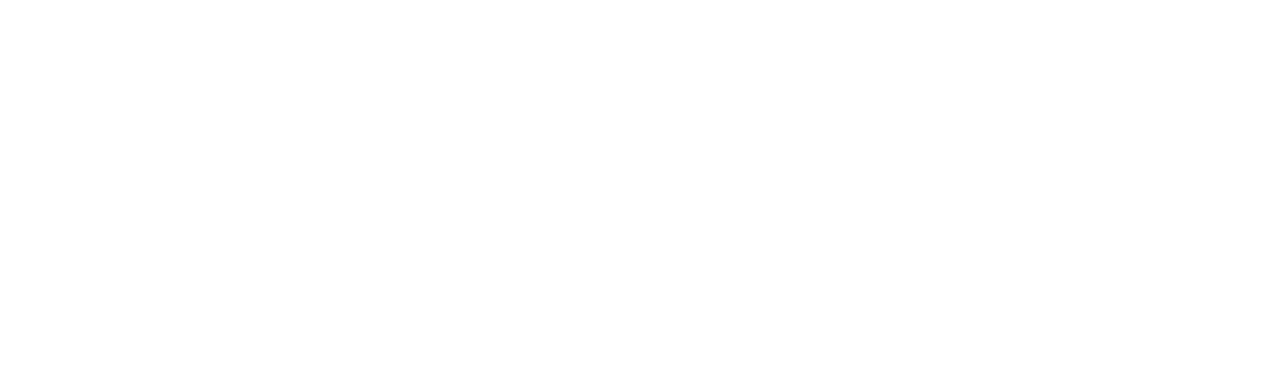
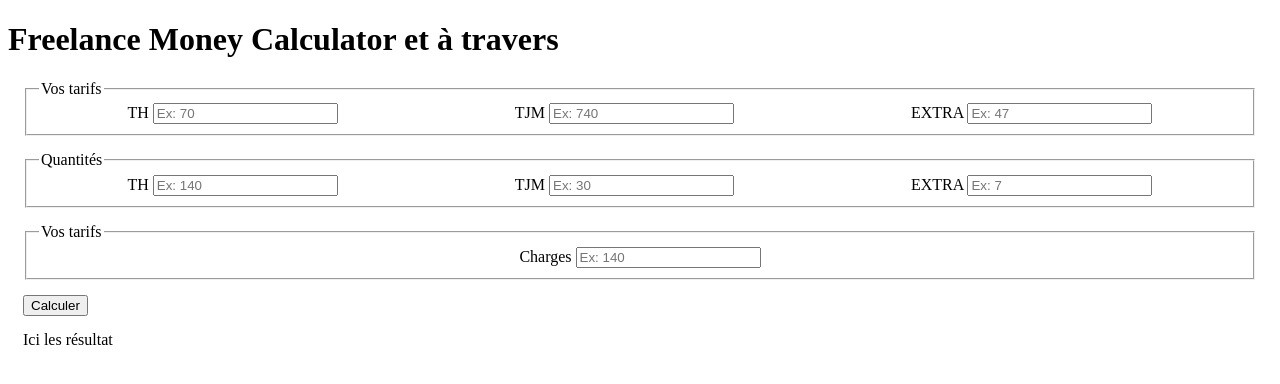
Before and after one commit to beren87/freelance-money-js, a plain HTML site: page index.html in a window 1280 px wide. Drawn offline with Linux system fonts and the light colour scheme.

Commit message:
setting up html & css

```diff
--- a/index.html
+++ b/index.html
@@ -8,6 +8,61 @@
   <link rel="stylesheet" href="style.css">
 </head>
 <body>
+  <header>
+    <h1>Freelance Money Calculator et à travers</h1>
+  </header>
+  <form class="formCalcul">
+    <div class="sectionCalcul pricing">
+      <fieldset class="form-container">
+        <legend>Vos tarifs</legend>
+        <div class="form-field">
+          <label for="">TH</label>
+          <input name="TauxHoraire" type="number" placeholder="Ex: 70">
+        </div>
+        <div class="form-field">
+          <label for="">TJM</label>
+          <input name="TJM" type="number" placeholder="Ex: 740">
+        </div>
+        <div class="form-field">
+          <label for="">EXTRA</label>
+          <input name="Extras" type="number" placeholder="Ex: 47">
+        </div>
+      </fieldset>
+    </div>
+    <div class="sectionCalcul qte">
+      <fieldset class="form-container">
+        <legend>Quantités</legend>
+        <div class="form-field">
+          <label for="">TH</label>
+          <input name="QteTauxHoraire" type="number" placeholder="Ex: 140">
+        </div>
+
+        <div class="form-field">
+          <label for="">TJM</label>
+          <input name="QteTJM" type="number" placeholder="Ex: 30">
+        </div>
+        <div class="form-field">
+          <label for="">EXTRA</label>
+          <input name="QteExtras" type="number" placeholder="Ex: 7">
+        </div>
+      </fieldset>
+  </div>
+  <div class="sectionCalcul fees"> <!--charges-->
+    <fieldset class="form-container">
+      <legend>Vos tarifs</legend>
+      <div class="form-field">
+        <label for="">Charges</label>
+        <input name="Charges" type="number" placeholder="Ex: 140">
+      </div>
+    </fieldset>
+  </div>
+  <div class="sectionCalcul validation">
+    <button>Calculer</button>
+  </div>
+  <div class="sectionCalcul result">
+    Ici les résultat
+  </div>
+</form>
 
   <script src="script.js"></script>
 </body>
--- a/style.css
+++ b/style.css
@@ -0,0 +1,7 @@
+.formCalcul .sectionCalcul {
+  margin: 0.938rem; /* 15px */
+}
+.form-container{
+  display: flex;
+  justify-content: space-around;
+}
```
